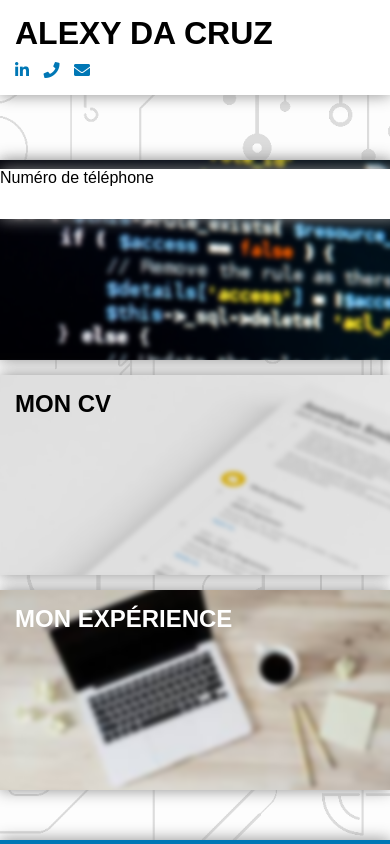
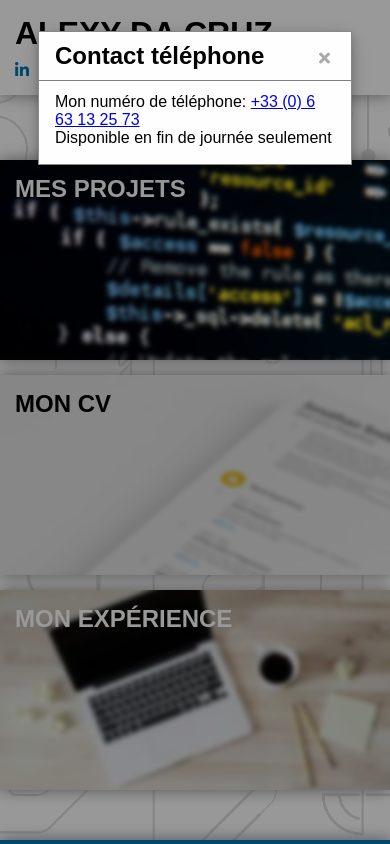
Before and after one commit to geomtech/Portfolio, a plain HTML site: page index.html in a window 390 px wide. Both pictures are taken after a click on the link 51 px from the left and 70 px from the top of the page. Shown: the top 844 px of the page. Drawn offline with nearby package versions, Linux system fonts and the light colour scheme.

Commit message:
adding phone number

```diff
--- a/css/styles.css
+++ b/css/styles.css
@@ -66,6 +66,15 @@ p.footer-text-1 {
   float: left;
 }
 
+p.text-1 {
+  padding-bottom: 15px;
+  padding-left: 15px;
+  padding-right: 15px;
+  padding-top: 15px;
+  font-size: 0.9vw;
+  float: left;
+}
+
 img.etire {
   height: 200px;
   width: 400px;
@@ -79,7 +88,7 @@ div.card-nav {
 }
 
 .social-networks {
-  margin-left: 15px;
+  padding-left: 15px;
   margin-bottom: 15px;
 }
 
@@ -362,3 +371,74 @@ div.credit-card {
   }
 
 }
+
+/* The Modal (background) */
+.modal {
+    display: none; /* Hidden by default */
+    position: fixed; /* Stay in place */
+    z-index: 1; /* Sit on top */
+    left: 0;
+    top: 0;
+    width: 100%; /* Full width */
+    height: 100%; /* Full height */
+    overflow: auto; /* Enable scroll if needed */
+    background-color: rgb(0,0,0); /* Fallback color */
+    background-color: rgba(0,0,0,0.4); /* Black w/ opacity */
+}
+
+/* Modal Header */
+.modal-header {
+    padding: 10px 16px 10px;
+    background-color: #fefefe;
+    color: black;
+    border-bottom:1px solid grey;
+    margin-bottom: 10px;
+}
+
+/* Modal Body */
+.modal-body {
+  padding: 2px 16px;
+  margin-bottom: 15px;
+}
+
+/* Modal Footer */
+.modal-footer {
+    padding: 5px 16px 10px;
+    background-color: #fefefe;
+    color: grey;
+}
+
+/* Modal Content */
+.modal-content {
+    position: relative;
+    background-color: #fefefe;
+    margin: auto;
+    padding: 0;
+    border: 1px solid #888;
+    width: 80%;
+    box-shadow: 0 4px 8px 0 rgba(0,0,0,0.2),0 6px 20px 0 rgba(0,0,0,0.19);
+    animation-name: animatetop;
+    animation-duration: 0.4s;
+    margin-top: 8%;
+}
+
+/* Add Animation */
+@keyframes animatetop {
+    from {top: -300px; opacity: 0}
+    to {top: 0; opacity: 1}
+}
+
+/* The Close Button */
+.close {
+    margin-top: 8px;
+    margin-right: 5px;
+    color: #aaa;
+    float: right;
+}
+
+.close:hover,
+.close:focus {
+    color: #353b48;
+    text-decoration: none;
+    cursor: pointer;
+}
--- a/index.html
+++ b/index.html
@@ -52,8 +52,21 @@
     <p class="credit">Site développé par Alexy DA CRUZ.</p>
   </div>
 
-  <div class="shadow msgbox">
-    <p>Numéro de téléphone</p>
+    <!-- The Modal -->
+  <div id="myModal" class="modal">
+
+    <!-- Modal content -->
+    <div class="modal-content">
+      <div class="modal-header">
+        <i class="fas fa-times close"></i>
+        <h2>Contact téléphone</h2>
+      </div>
+      <div class="modal-body">
+        <p>Mon numéro de téléphone: <a href="callto:+33663132573">+33 (0) 6 63 13 25 73</a></p>
+        <p>Disponible en fin de journée seulement</p>
+      </div>
+    </div>
+
   </div>
 
 </body>
@@ -76,5 +89,31 @@ $("#phone").click(function() {
   }
 });
 
+// Get the modal
+var modal = document.getElementById('myModal');
+
+// Get the button that opens the modal
+var btn = document.getElementById("phone");
+
+// Get the <span> element that closes the modal
+var span = document.getElementsByClassName("close")[0];
+
+// When the user clicks on the button, open the modal
+btn.onclick = function() {
+    modal.style.display = "block";
+}
+
+// When the user clicks on <span> (x), close the modal
+span.onclick = function() {
+    modal.style.display = "none";
+}
+
+// When the user clicks anywhere outside of the modal, close it
+window.onclick = function(event) {
+    if (event.target == modal) {
+        modal.style.display = "none";
+    }
+}
+
 </script>
 </html>
```
Also changed, not shown: modal.html (added, +19 -0 lines).
